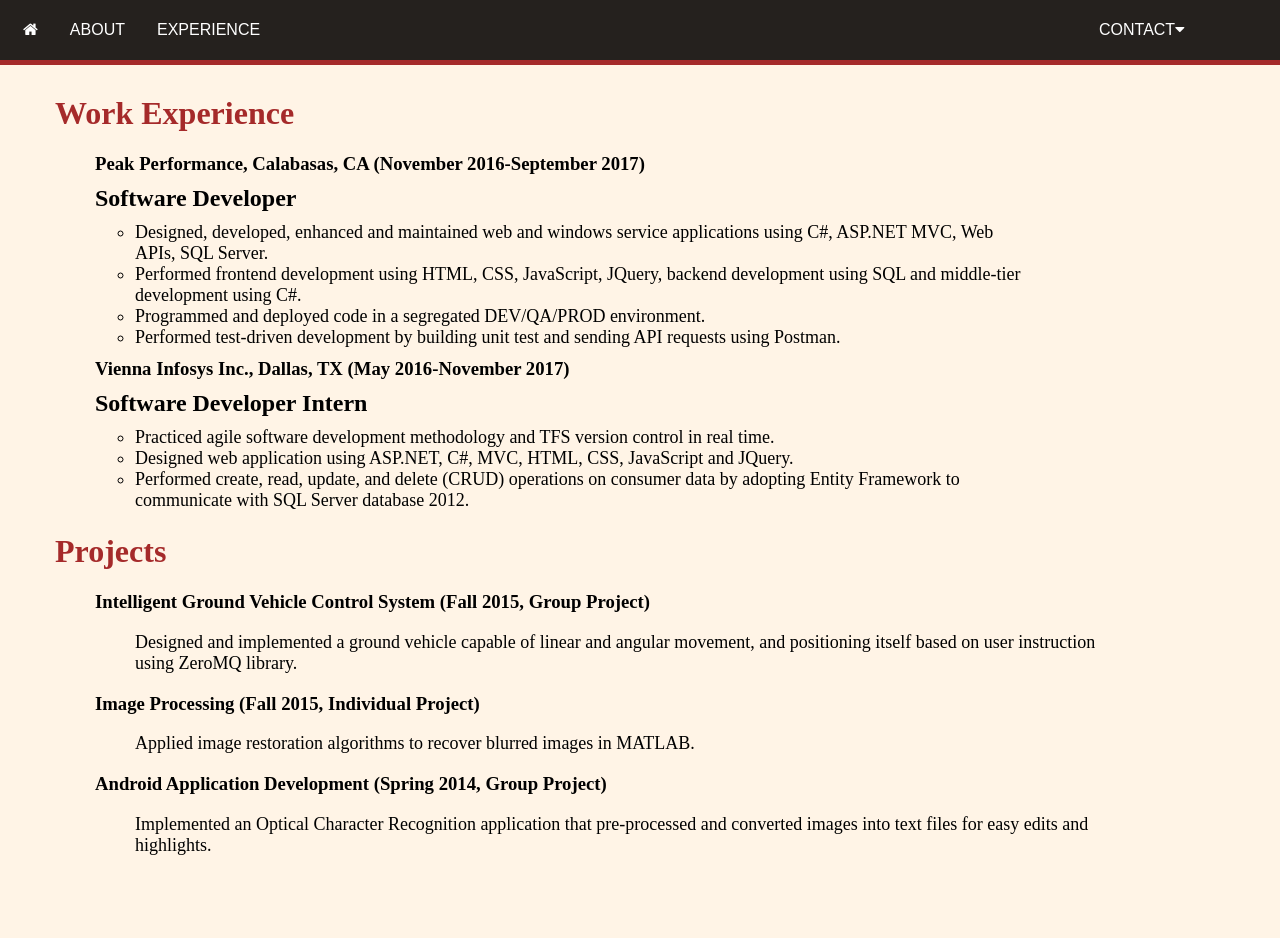
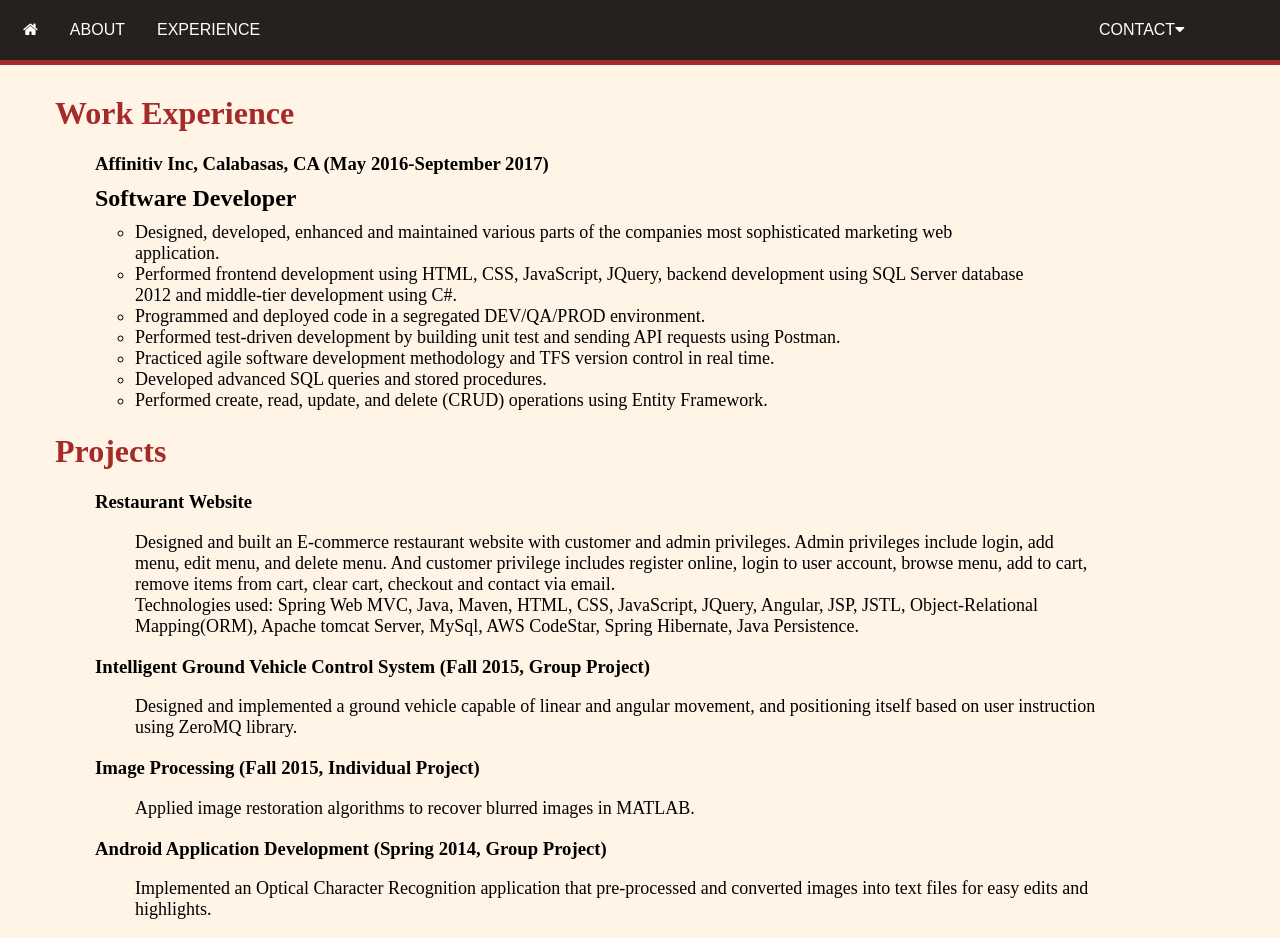
Before and after one commit to pragyaneupane/pragyaneupane.github.io, a plain HTML site: page experience.html in a window 1280 px wide. Before the commit the page ends 874 px from the top, so only its background shows below. Drawn offline with Linux system fonts and the light colour scheme.

Commit message:
Content Changes

```diff
--- a/experience.html
+++ b/experience.html
@@ -43,26 +43,28 @@
 	<div class="workExp">
 		<h1>Work Experience</h1>
 		<ul class="workExpListbullets">
-			<li><h3>Peak Performance, Calabasas, CA (November 2016-September 2017)<h3></li>
+			<li><h3>Affinitiv Inc, Calabasas, CA (May 2016-September 2017)<h3></li>
 			<li><h2>Software Developer<h2></li>
 			<ul style="font-size:18px;max-width:90%">
-				<li>Designed, developed, enhanced and maintained web and windows service applications using C#, ASP.NET MVC, Web APIs, SQL Server.</li>
-				<li>Performed frontend development using HTML, CSS, JavaScript, JQuery, backend development using SQL and middle-tier development using C#.</li>
+				<li>Designed, developed, enhanced and maintained various parts of the companies most sophisticated marketing web application.</li>
+				<li>Performed frontend development using HTML, CSS, JavaScript, JQuery, backend development using SQL Server database 2012 and middle-tier development using C#.</li>
 				<li>Programmed and deployed code in a segregated DEV/QA/PROD environment.</li>
 				<li>Performed test-driven development by building unit test and sending API requests using Postman.</li>
-			</ul>
-			<li><h3>Vienna Infosys Inc., Dallas, TX (May 2016-November 2017)<h3></li>
-			<li><h2>Software Developer Intern</h2></li>
-			<ul style="font-size:18px;max-width:90%">
 				<li>Practiced agile software development methodology and TFS version control in real time.</li>
-				<li>Designed web application using ASP.NET, C#, MVC, HTML, CSS, JavaScript and JQuery.</li>
-				<li>Performed create, read, update, and delete (CRUD) operations on consumer data by adopting Entity Framework to communicate with SQL Server database 2012.</li>
+				<li>Developed advanced SQL queries and stored procedures.</li>
+				<li>Performed create, read, update, and delete (CRUD) operations using Entity Framework.</li>
 			</ul>
 		</ul>
 
 		<div class="projects">
 			<h1>Projects</h1>
 			<ul class="projectListbullets">
+				<li><h3>Restaurant Website</h3></li>
+				<ul>
+					<p style="font-size:18px;max-width: 90%">Designed and built an E-commerce restaurant website with customer and admin privileges. Admin privileges include login, add menu, edit menu, and delete menu. And customer privilege includes register online, login to user account, browse menu, add to cart, remove items from cart, clear cart, checkout and contact via email.<br>
+						Technologies used: Spring Web MVC, Java, Maven, HTML, CSS, JavaScript, JQuery, Angular, JSP, JSTL, Object-Relational Mapping(ORM), Apache tomcat Server, MySql, AWS CodeStar, Spring Hibernate, Java Persistence.
+					</p>
+				</ul>
 				<li><h3>Intelligent Ground Vehicle Control System (Fall 2015, Group Project)</h3></li>
 				<ul>
 					<p style="font-size:18px;max-width: 90%">Designed and implemented a ground vehicle capable of linear and angular movement, and positioning itself based on user instruction using ZeroMQ library.</p>
```
Also changed, not shown: about.html (+13 -10 lines).
